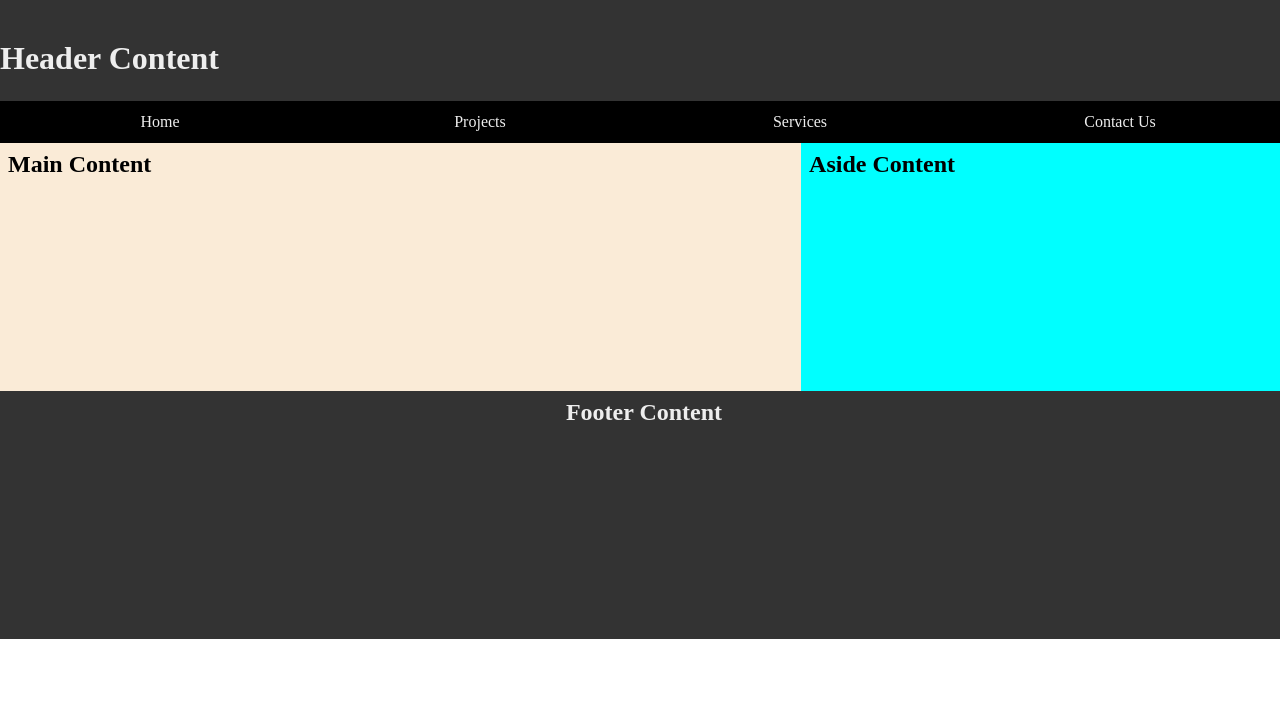
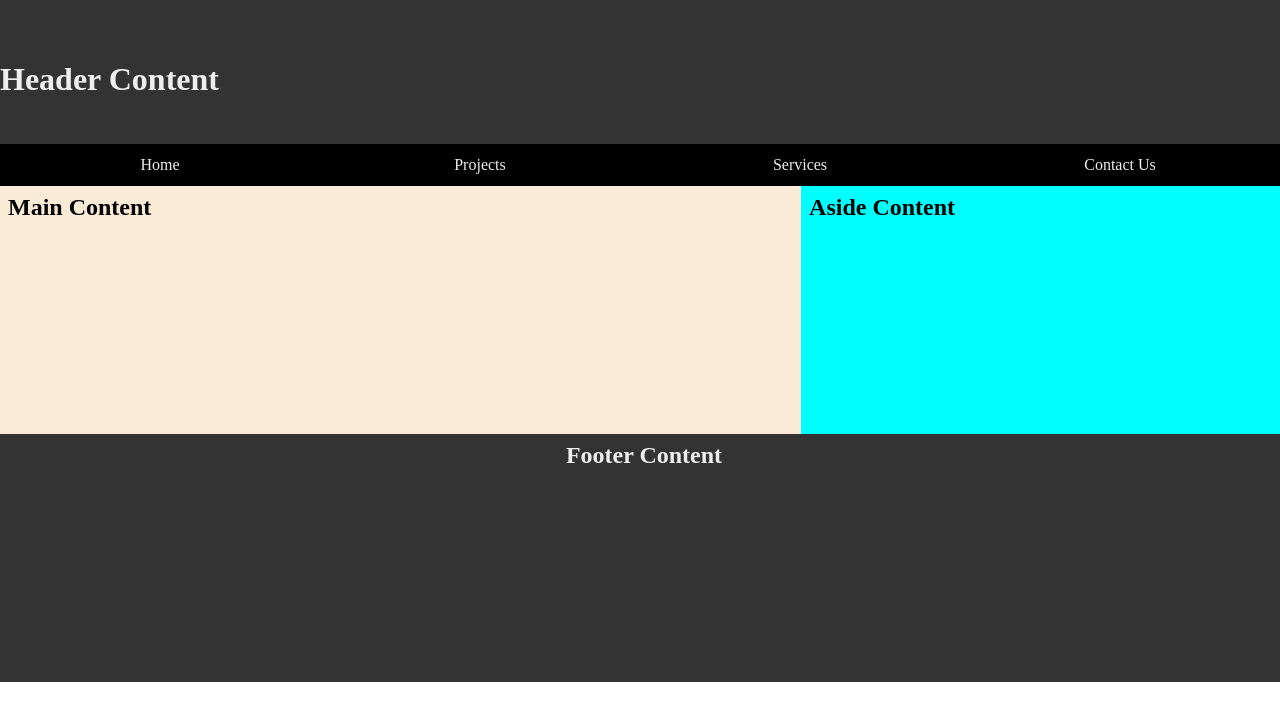
Before and after one commit to DanService28/wdd131, a plain HTML site: page week01/basic-layout.html in a window 1280 px wide. Drawn offline with Linux system fonts and the light colour scheme.

Commit message:
new changes

```diff
--- a/week01/basic-layout.html
+++ b/week01/basic-layout.html
@@ -3,11 +3,13 @@
 <head>
     <meta charset="UTF-8">
     <meta name="viewport" content="width=device-width, initial-scale=1.0">
-    <title>Daniel Herrera WDD131</title>
+    <title>Daniel Herrera WDD 131</title>
     <link rel="stylesheet" href="styles/layout.css">
 </head>
 <body>
-    <h1>Header Content</h1>
+    <header>
+        <h1>Header Content</h1>
+    </header>
     <nav class="header-content">
         <a class="header-boxes" href="Home">Home</a>
         <a class="header-boxes" href="Projects">Projects</a>
--- a/week01/styles/layout.css
+++ b/week01/styles/layout.css
@@ -7,7 +7,7 @@ body {
     padding: 0%;
     margin: 0%;
   }
-h1{
+header{
     background-color: #333;
     grid-column: 1/4;
     padding-top: 5vh;
```
